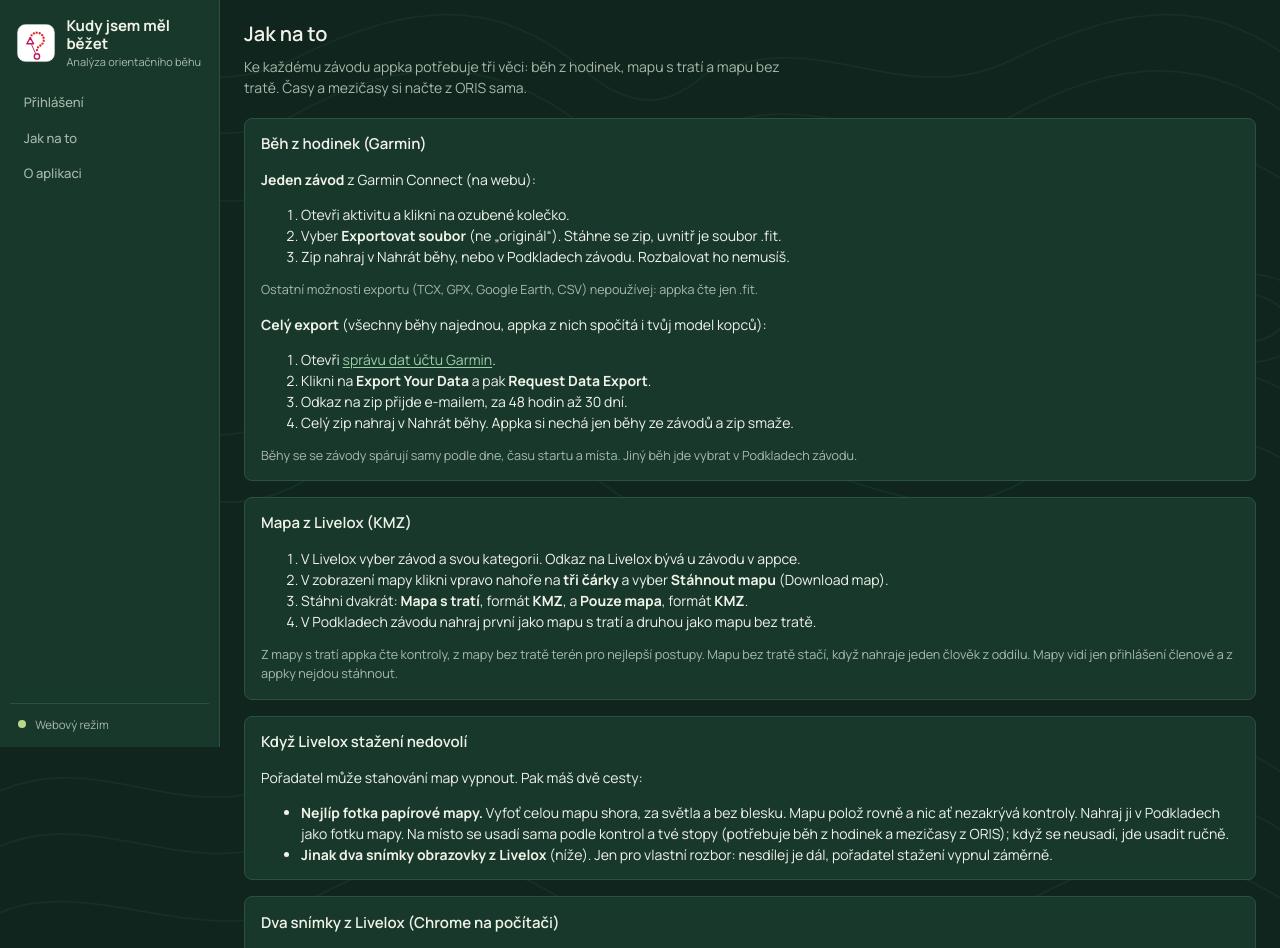
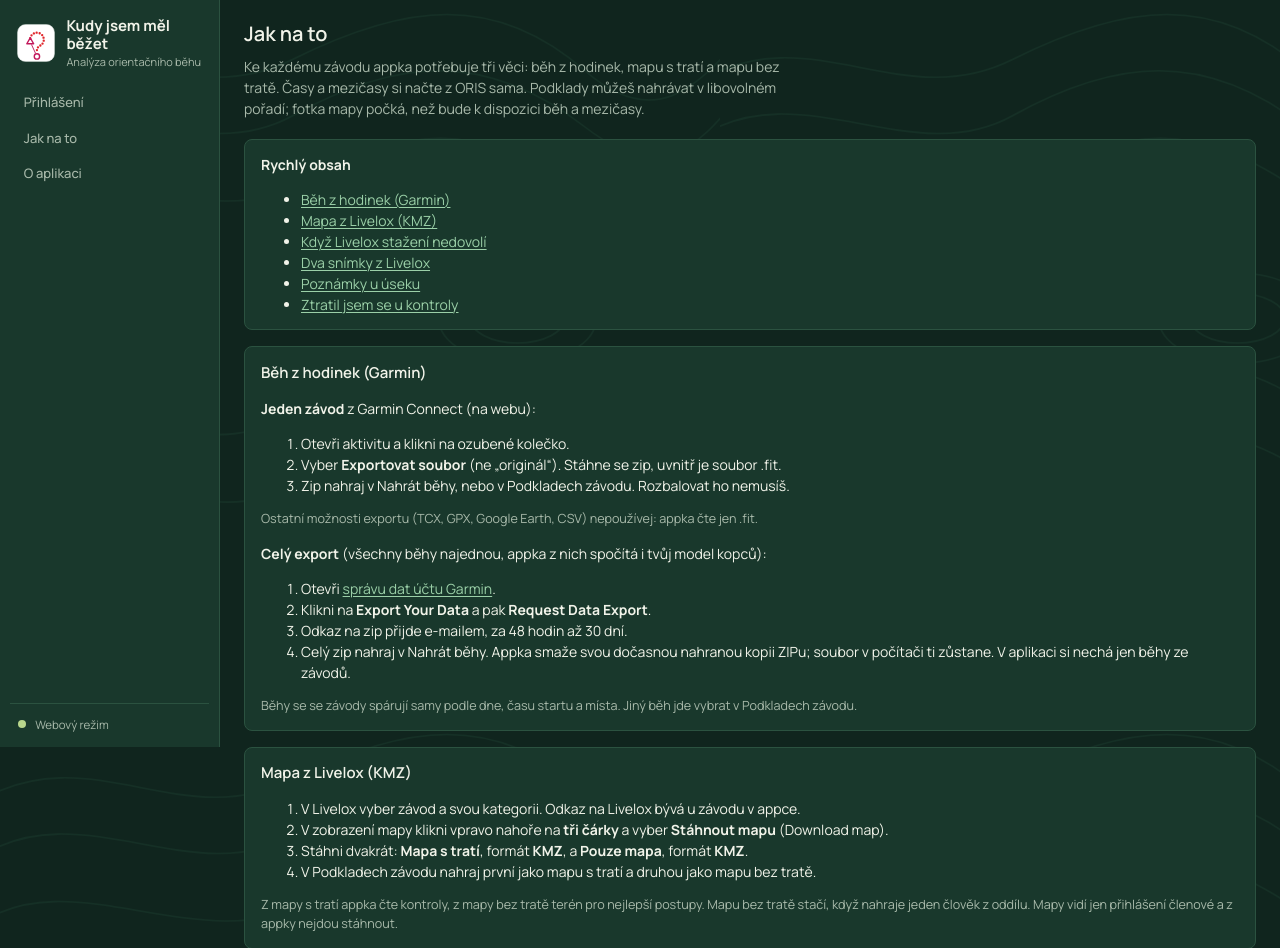
Before and after one commit to Polik9000/Kudy-jsem-mel-bezet, a Python web app: template webapp/templates/ob/help.html in a window 1280 px wide. Shown: the part 53-1001 px from the top of the page. Run offline with Jinja, Linux system fonts and the light colour scheme; the template is opened without the code that fills it, so the values that code supplies are empty.

Commit message:
Zpřesnit nápovědu a přidat rychlý obsah

```diff
--- a/webapp/templates/ob/help.html
+++ b/webapp/templates/ob/help.html
@@ -3,7 +3,19 @@
 {% block content %}
 <h2 class="s-ikonou">{{ ikona('plan', 'ikona-nadpis') }}{{ _('Jak na to') }}</h2>
 <p class="evhead">{% trans %}Ke každému závodu appka potřebuje tři věci: běh z hodinek, mapu s tratí a mapu bez tratě.
-  Časy a mezičasy si načte z ORIS sama.{% endtrans %}</p>
+  Časy a mezičasy si načte z ORIS sama. Podklady můžeš nahrávat v libovolném pořadí; fotka mapy počká, než bude
+  k dispozici běh a mezičasy.{% endtrans %}</p>
+<nav class="karta" aria-label="{{ _('Obsah nápovědy') }}">
+  <b>{{ _('Rychlý obsah') }}</b>
+  <ul class="ob-obsah">
+    <li><a href="#garmin">{{ _('Běh z hodinek (Garmin)') }}</a></li>
+    <li><a href="#livelox">{{ _('Mapa z Livelox (KMZ)') }}</a></li>
+    <li><a href="#bez-livelox">{{ _('Když Livelox stažení nedovolí') }}</a></li>
+    <li><a href="#snimky">{{ _('Dva snímky z Livelox') }}</a></li>
+    <li><a href="#poznamky">{{ _('Poznámky u úseku') }}</a></li>
+    <li><a href="#ztraceny">{{ _('Ztratil jsem se u kontroly') }}</a></li>
+  </ul>
+</nav>
 
 <div class="karta" id="garmin">
   <h3>{% trans %}Běh z hodinek (Garmin){% endtrans %}</h3>
@@ -20,7 +32,7 @@
       dat účtu Garmin</a>.{% endtrans %}</li>
     <li>{% trans %}Klikni na <b>Export Your Data</b> a pak <b>Request Data Export</b>.{% endtrans %}</li>
     <li>{% trans %}Odkaz na zip přijde e-mailem, za 48 hodin až 30 dní.{% endtrans %}</li>
-    <li>{% if user %}{% trans url=url_for('ob.upload') %}Celý zip nahraj v <a href="{{ url }}">Nahrát běhy</a>. Appka si nechá jen běhy ze závodů a zip smaže.{% endtrans %}{% else %}{% trans %}Celý zip nahraj v Nahrát běhy. Appka si nechá jen běhy ze závodů a zip smaže.{% endtrans %}{% endif %}</li>
+    <li>{% if user %}{% trans url=url_for('ob.upload') %}Celý zip nahraj v <a href="{{ url }}">Nahrát běhy</a>. Appka smaže svou dočasnou nahranou kopii ZIPu; soubor v počítači ti zůstane. V aplikaci si nechá jen běhy ze závodů.{% endtrans %}{% else %}{% trans %}Celý zip nahraj v Nahrát běhy. Appka smaže svou dočasnou nahranou kopii ZIPu; soubor v počítači ti zůstane. V aplikaci si nechá jen běhy ze závodů.{% endtrans %}{% endif %}</li>
   </ol>
   <p class="hint">{% trans %}Běhy se se závody spárují samy podle dne, času startu a místa. Jiný běh jde vybrat v Podkladech
     závodu.{% endtrans %}</p>
```
